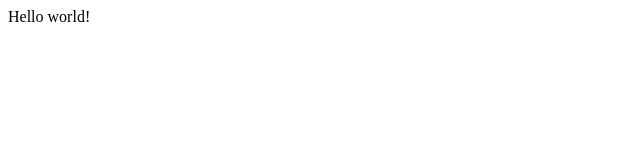
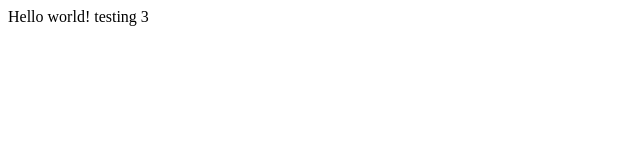
Before and after one commit to JakZGit/gatsbyCypress, a Gatsby site: page / in a window 1280 px wide. Shown: the full height of the page, 0-640 px from the left. Built offline with nearby package versions, Linux system fonts and the light colour scheme; Gatsby itself is replaced by a stand-in of ours.

Commit message:
testing 3

```diff
--- a/src/pages/index.js
+++ b/src/pages/index.js
@@ -1,5 +1,5 @@
 import React from "react"
 
 export default function Home() {
-  return <div>Hello world!</div>
+  return <div>Hello world! testing 3</div>
 }
```
